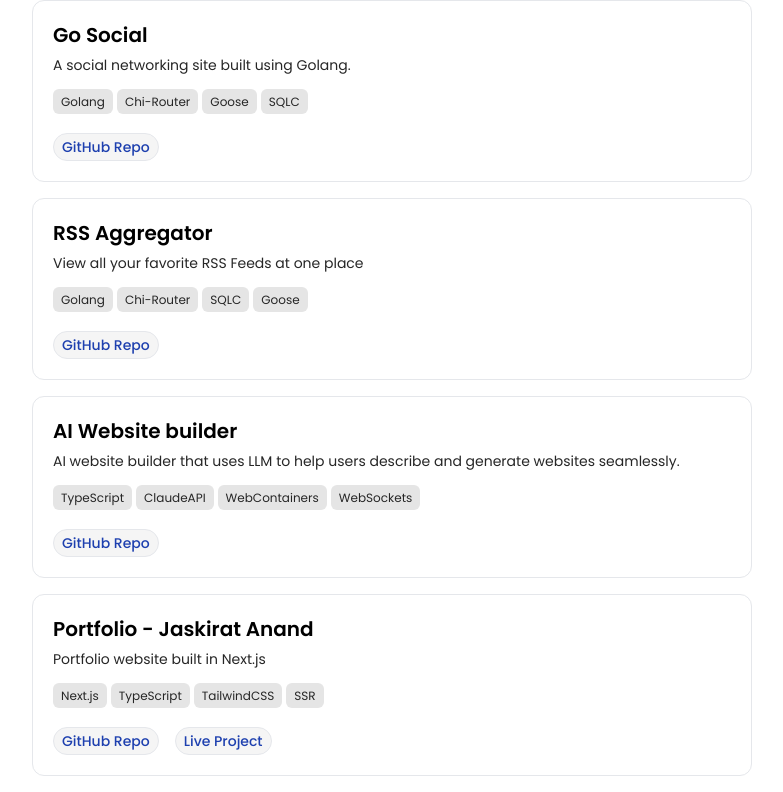
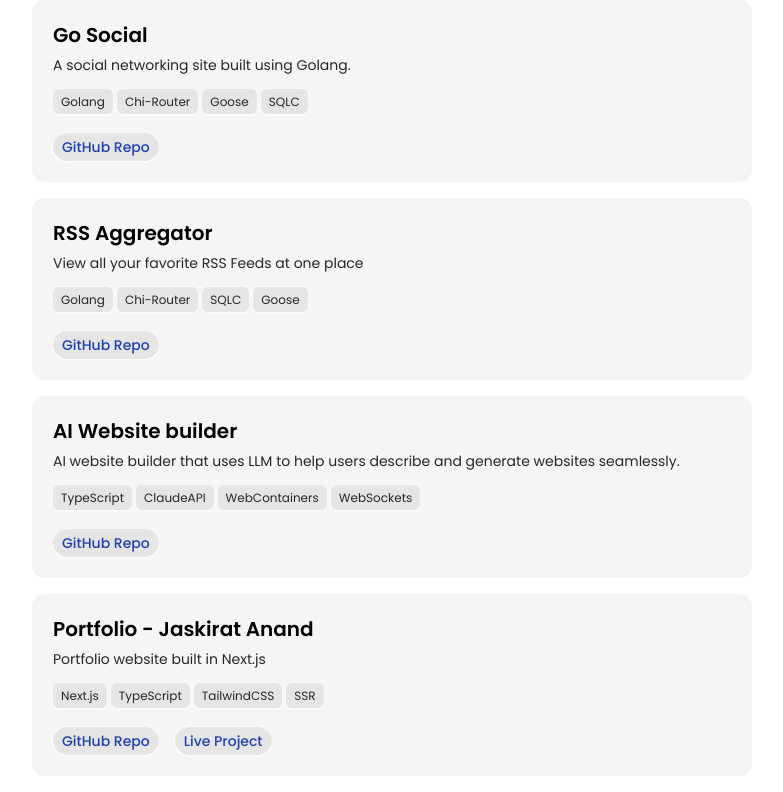
Before and after one commit to JaskiratAnand/portfolio, a Next.js app: page /projects-list in a window 1280 px wide. Shown: the part 628-1420 px from the top of the page, without its empty margins (248-1031 px from the left). Built offline with nearby package versions, Linux system fonts and the light colour scheme.

Commit message:
updated UI

```diff
--- a/src/components/Certifications.tsx
+++ b/src/components/Certifications.tsx
@@ -4,39 +4,44 @@ import { certificationsData } from "@/data";
 const Certifications = memo(() => {
   return (
     <div className="pt-5">
-      <h1 className="text-xl md:text-3xl font-medium pb-3 md:pb-5">Certifications</h1>
+      <h1 className="text-xl md:text-3xl font-medium pb-3 md:pb-5">
+        Certifications
+      </h1>
 
       <div className="mt-2 md:mt-0">
         {certificationsData.map((certification, index) => (
           <div key={index} className="mb-2 md:mb-3">
-            <div className="border border-neutral-700 mb-3 p-2 px-4 rounded-xl">
+            <div className="border border-neutral-100 dark:border-neutral-900 bg-neutral-100 dark:bg-neutral-900 shadow mb-3 p-2 px-4 rounded-xl">
               <div className="pt-1 flex flex-col md:flex-row justify-between md:items-center">
-                <span
-                  className="flex flex-col md:flex-row text-base md:gap-1"
-                >
+                <span className="flex flex-col md:flex-row text-base md:gap-1">
                   <a
                     href={certification.link}
                     target="_blank"
                     className="text-blue-500 font-medium hover:underline"
-                  >{certification.certificate}</a>
+                  >
+                    {certification.certificate}
+                  </a>
 
                   <span className="hidden md:block">|</span>
 
                   <span className="flex flex-row items-center justify-between">
                     <span className="italic">{certification.organization}</span>
-                    <span className="text-sm font-medium md:hidden">{certification.date}</span>
+                    <span className="text-sm font-medium md:hidden">
+                      {certification.date}
+                    </span>
                   </span>
                 </span>
 
-                <span className="hidden md:flex text-sm font-medium">{certification.date}</span>
+                <span className="hidden md:flex text-sm font-medium">
+                  {certification.date}
+                </span>
               </div>
             </div>
           </div>
-        ))
-        }
+        ))}
       </div>
     </div>
-  )
+  );
 });
 Certifications.displayName = "Certifications";
 
--- a/src/components/Education.tsx
+++ b/src/components/Education.tsx
@@ -4,13 +4,14 @@ import { educationData } from "@/data";
 const Education = memo(() => {
   return (
     <div className="pt-5">
-      <h1 className="text-xl md:text-3xl font-medium pb-3 md:pb-5">Education</h1>
+      <h1 className="text-xl md:text-3xl font-medium pb-3 md:pb-5">
+        Education
+      </h1>
 
       <div className="mt-2 md:mt-0">
         {educationData.map((education, index) => (
           <div key={index} className="mb-3 md:mb-5">
-            <div className="border border-neutral-700 p-2 px-4 rounded-xl">
-
+            <div className="border border-neutral-100 dark:border-neutral-900 bg-neutral-100 dark:bg-neutral-900 shadow p-2 px-4 rounded-xl">
               <div className="pt-1 md:flex flex-row justify-between items-center">
                 <h1 className="text-lg font-medium">{`${education.degree} - ${education.specialization}`}</h1>
                 <span className="flex flex-row justify-between items-center">
--- a/src/components/ListProjects.tsx
+++ b/src/components/ListProjects.tsx
@@ -1,22 +1,27 @@
-import { projects_list } from "@/projects"
+import { projects_list } from "@/projects";
 import { memo } from "react";
 
 const ListProjects = memo(() => {
   return (
     <div className="flex flex-col gap-4 items-center">
+      {projects_list.map((project, index) => (
+        <div
+          key={index}
+          className="w-full p-5 border rounded-xl border-neutral-100 dark:border-neutral-900 bg-neutral-100 dark:bg-neutral-900"
+        >
+          <h2 className="text-xl font-semibold">{project.title}</h2>
+          <p className="text-sm text-neutral-800 dark:text-neutral-300 bg-red text-pretty pt-1 overflow-hidden line-clamp-2 leading-6">
+            {project.description}
+          </p>
 
-      {projects_list.map((project, index) => (
-        <div key={index} className="w-full p-5 border rounded-xl dark:border-neutral-700">
-
-          <h2 className="text-xl font-semibold">{project.title}</h2>
-          <p className="text-sm text-neutral-800 dark:text-neutral-300 bg-red text-pretty pt-1 overflow-hidden line-clamp-2 leading-6">{project.description}</p>
-
-          <div className="mt-1 py-2 overflow-scroll scrollbar-hidden" >
+          <div className="mt-1 py-2 overflow-scroll scrollbar-hidden">
             {project.tech_tags.map((tag, id) => (
               <span
                 key={id}
-                className="text-xs bg-neutral-200 dark:bg-neutral-700 text-neutral-800 dark:text-neutral-200 px-2 py-1 rounded-md mr-1"
-              >{tag}</span>
+                className="text-xs shadow shadow-white dark:shadow-black bg-neutral-200 dark:bg-neutral-800 text-neutral-800 dark:text-neutral-200 px-2 py-1 rounded-md mr-1"
+              >
+                {tag}
+              </span>
             ))}
           </div>
 
@@ -24,21 +29,25 @@ const ListProjects = memo(() => {
             <a
               href={project.github_repo}
               target="_blank"
-              className="h-7 border flex flex-col justify-center items-center px-2 py-1 rounded-full bg-neutral-100 dark:bg-neutral-700 dark:border-neutral-800 hover:bg-neutral-300 dark:hover:bg-neutral-900"
-            >GitHub Repo</a>
+              className="h-7 border flex flex-col justify-center items-center px-2 py-1 shadow shadow-white dark:shadow-black rounded-full bg-neutral-200 border-neutral-200 dark:bg-neutral-800 dark:border-neutral-800 hover:bg-white dark:hover:bg-neutral-700 active:bg-neutral-300 dark:active:bg-neutral-900"
+            >
+              GitHub Repo
+            </a>
 
-            {project.live_link &&
+            {project.live_link && (
               <a
                 href={project.live_link}
                 target="_blank"
-                className="h-7 border flex flex-col justify-center items-center px-2 py-1 rounded-full bg-neutral-100 dark:bg-neutral-700 dark:border-neutral-800 hover:bg-neutral-300 dark:hover:bg-neutral-900"
-              >Live Project</a>
-            }
+                className="h-7 border flex flex-col justify-center items-center px-2 py-1 shadow shadow-white dark:shadow-black rounded-full bg-neutral-200 border-neutral-200 dark:bg-neutral-800 dark:border-neutral-800 hover:bg-white dark:hover:bg-neutral-700 active:bg-neutral-300 dark:active:bg-neutral-900"
+              >
+                Live Project
+              </a>
+            )}
           </div>
         </div>
       ))}
     </div>
-  )
+  );
 });
 ListProjects.displayName = "ListProjects";
 
--- a/src/components/Skills.tsx
+++ b/src/components/Skills.tsx
@@ -15,14 +15,11 @@ const Skills = memo(() => {
         <SkillsList name={"Tools"} list={skillsData.tools} />
       </div>
     </div>
-  )
+  );
 });
 Skills.displayName = "Skills";
 
-const SkillsList = memo(({ name, list }: {
-  name: string;
-  list: string[];
-}) => {
+const SkillsList = memo(({ name, list }: { name: string; list: string[] }) => {
   return (
     <div className="md:flex flex-row items-center pb-2">
       {name}:
@@ -30,12 +27,14 @@ const SkillsList = memo(({ name, list }: {
         {list.map((skill, id) => (
           <span
             key={id}
-            className="px-2 py-1 rounded-md mr-1 text-xs bg-neutral-200 dark:bg-neutral-700 text-neutral-800 dark:text-neutral-200"
-          ><span>{skill}</span></span>
+            className="px-2 py-1 rounded-md mr-1 text-xs bg-neutral-200 dark:bg-neutral-800 text-neutral-800 dark:text-neutral-200"
+          >
+            <span>{skill}</span>
+          </span>
         ))}
       </div>
     </div>
-  )
+  );
 });
 SkillsList.displayName = "SkillsList";
 
--- a/src/components/WorkExperience.tsx
+++ b/src/components/WorkExperience.tsx
@@ -4,11 +4,16 @@ import { workExperienceData } from "@/data";
 const WorkExperience = memo(() => {
   return (
     <div className="pt-5">
-      <h1 className="text-xl md:text-3xl font-medium pb-3 md:pb-5">Work Experience</h1>
+      <h1 className="text-xl md:text-3xl font-medium pb-3 md:pb-5">
+        Work Experience
+      </h1>
 
       <div className="mt-2 md:mt-0">
         {workExperienceData.map((workExp, index) => (
-          <div key={index} className="border border-neutral-700 mb-3 p-2 px-4 rounded-xl">
+          <div
+            key={index}
+            className="border border-neutral-100 dark:border-neutral-900 bg-neutral-100 dark:bg-neutral-900 shadow mb-3 p-2 px-4 rounded-xl"
+          >
             <div className="pt-1 md:flex flex-row justify-between items-center">
               <h1 className="text-xl font-medium">{workExp.role}</h1>
               <div className="text-sm">{`${workExp.from} - ${workExp.till}`}</div>
@@ -16,20 +21,19 @@ const WorkExperience = memo(() => {
 
             <div className="py-1 italic text-sm">{workExp.company}</div>
             <ul className="py-1 text-sm list-disc">
-              {
-                workExp.description? workExp.description.map((desc, index) => (
-                  <li
-                    key={index}
-                    className="text-pretty pb-1 ml-4"
-                  >{desc}</li>
-                )): null
-              }
+              {workExp.description
+                ? workExp.description.map((desc, index) => (
+                    <li key={index} className="text-pretty pb-1 ml-4">
+                      {desc}
+                    </li>
+                  ))
+                : null}
             </ul>
           </div>
         ))}
       </div>
     </div>
-  )
+  );
 });
 WorkExperience.displayName = "WorkExperience";
 
```
Also changed, not shown: src/components/ProjectCard.tsx (+41 -30 lines), 1 other file (tests, documents, lock files or other folders).
